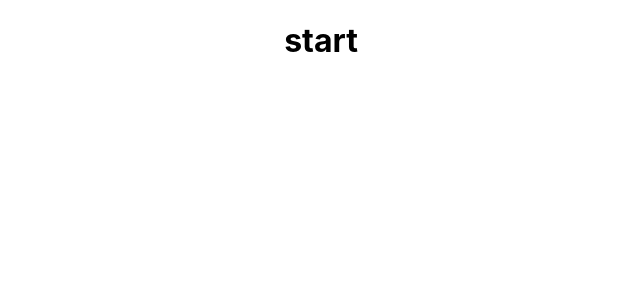
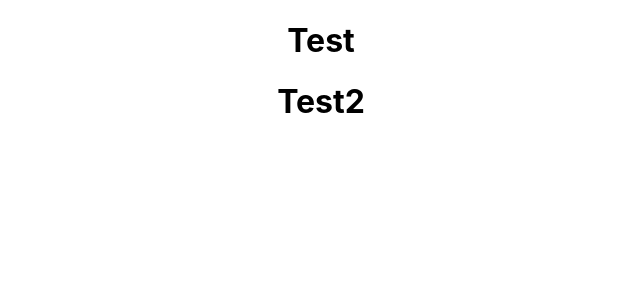
Before and after one commit to A-Kawa/siu-t, a React (Create React App) app: page / in a window 1280 px wide. Shown: the top 300 px of the page, without its empty margins (319-959 px from the left). Built offline with nearby package versions, Linux system fonts and the light colour scheme.

Commit message:
Added eslintrc

```diff
--- a/src/App.js
+++ b/src/App.js
@@ -1,11 +1,20 @@
-import React, { Component } from 'react';
-import './App.css';
+import React, { Component } from "react";
+import "./App.css";
 
 class App extends Component {
   render() {
     return (
       <div className="App">
-        <h1> start </h1>
+        <div className="grid-left">
+          <div className="left-one">
+            <h1>Test</h1>
+          </div>
+        </div>
+        <div className="grid-right">
+          <div className="right-one">
+            <h1>Test2</h1>
+          </div>
+        </div>
       </div>
     );
   }
```
Also changed, not shown: 1 other file (tests, documents, lock files or other folders).
